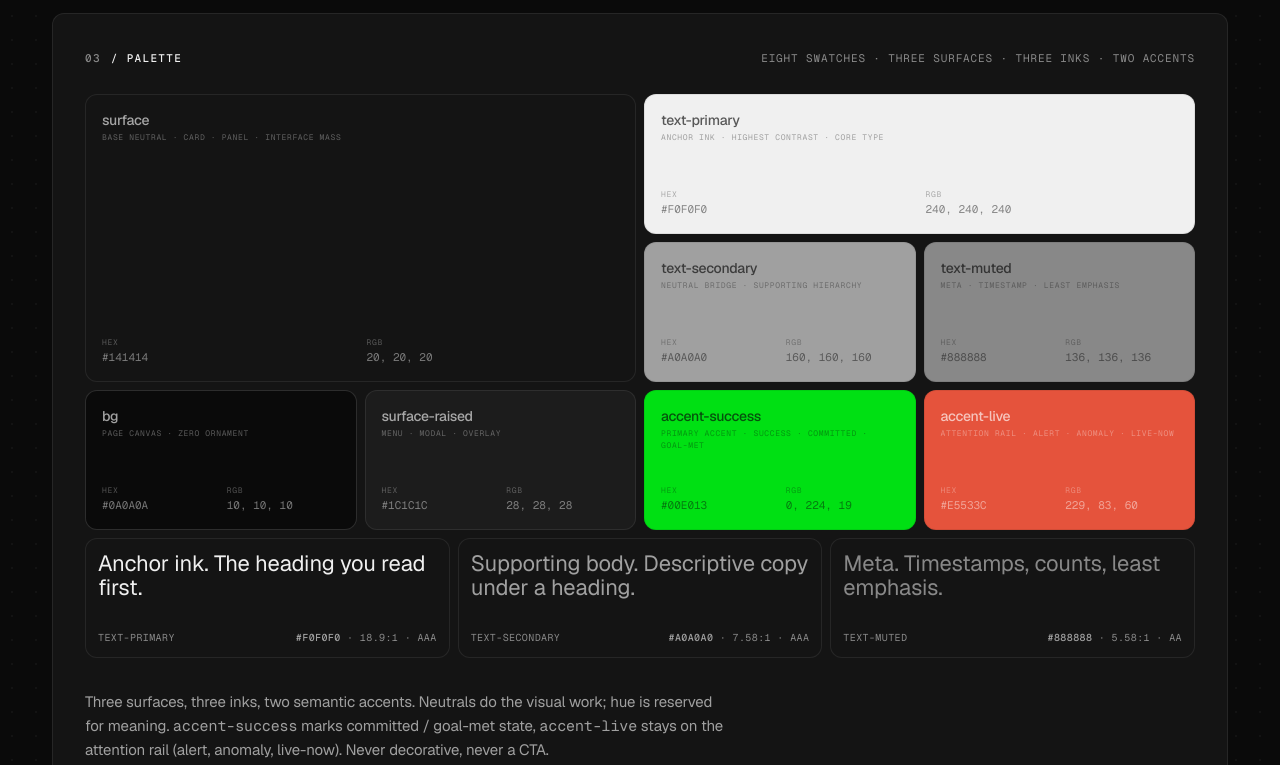
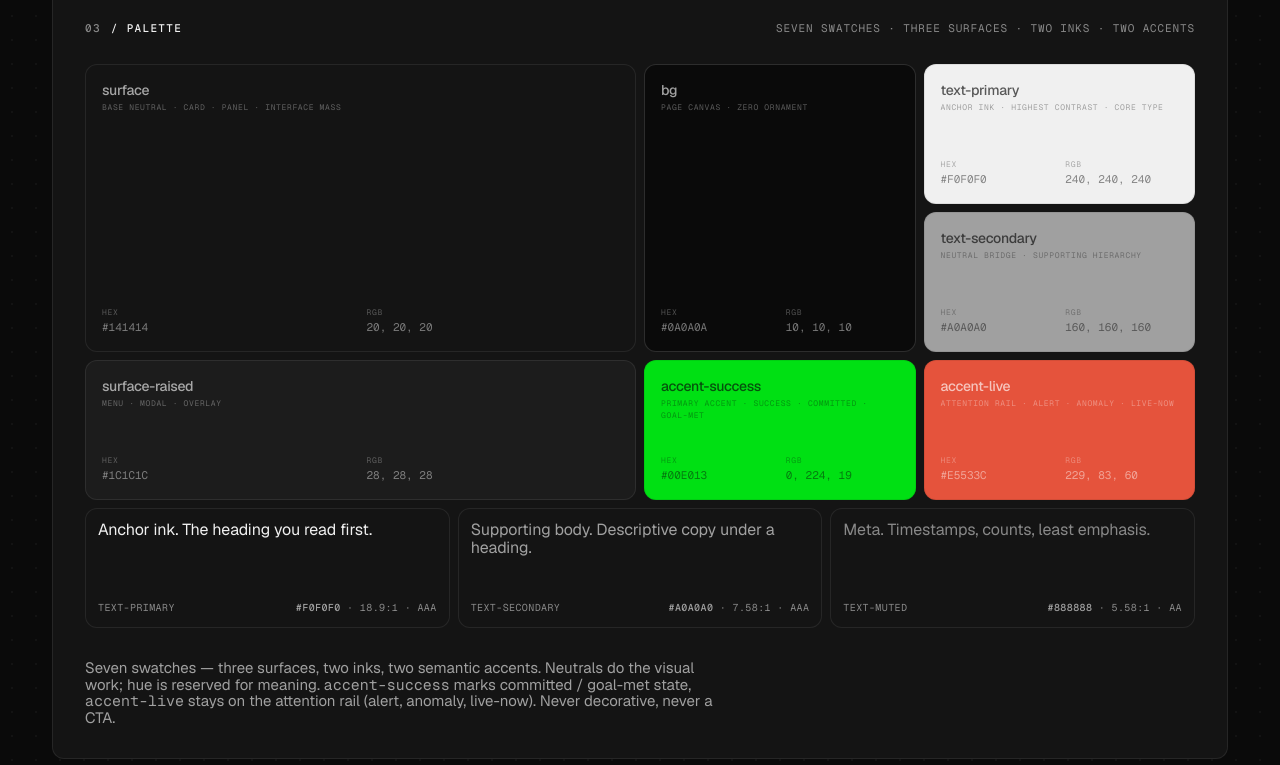
Before and after one commit to SoheilOlia/sous_ds, a website: page preview.html in a window 1280 px wide. Shown: the part 572-1337 px from the top of the page. Drawn offline with nearby package versions, Linux system fonts and the light colour scheme.

Commit message:
fix(preview): 7-card bento (reference proportions), 15px body copy, 16px specimen
Four review items, one commit.

1. Body copy. .section p line-height 24px -> 110% per the spec screenshot.
   Everything else in .section p was already correct (margin 0, max-width
   var(--ds-measure), color text-secondary, font-size 15px). Removed
   .palette-note class and .site-copy class from the paragraph; the
   wrapper .palette-summary owns the vertical space, the cascade owns
   typography. Fewer overrides = less drift surface.

2. Text-specimen sample. font-size 22px -> 16px so the card demonstrates
   ink at an actual body-text size, not a display size. Keeps Cash Sans
   var(--ds-font-display), 1.1 line-height, -0.0075em tracking.

3. Specimen hover. Verified parity with .palette-card:hover — both already
   use 'border-color: var(--ds-line-strong)' with the same transition.
   No change needed.

4. Seven-card bento. The palette grew to eight when text-muted got its
   own swatch. Removed text-muted from the bento — it lives in the
   specimens row below, where the demonstration is truer (in-context
   sentence + contrast meta). Bento now matches the reference image
   proportions:

     C1          C2          C3            C4
  R1 [SURFACE 2x2          ] [BG 1x2     ] [TEXT-PRIMARY     ]
  R2 [                     ] [           ] [TEXT-SECONDARY   ]
  R3 [SURFACE-RAISED 2x1   ] [SUCCESS 1x1] [LIVE 1x1         ]

  - SURFACE (big 2x2 anchor): interface mass, the dominant dark tone.
  - BG (tall 1x2): page canvas, the darkest value.
  - TEXT-PRIMARY / SECONDARY: stacked 1x1 ink anchors top-right.
  - SURFACE-RAISED (wide 2x1): overlay surface as the footer band.
  - ACCENT-SUCCESS / ACCENT-LIVE: deliberately small bottom-right corners.

  Section aside updated from 'Eight swatches' to 'Seven swatches · three
  surfaces · two inks · two accents' to match the new reality.

```diff
--- a/preview.html
+++ b/preview.html
@@ -296,7 +296,7 @@ body {
   max-width: var(--ds-measure);
   color: var(--ds-text-secondary);
   font-size: 15px;
-  line-height: 24px;
+  line-height: 110%;
 }
 
 .site-copy {
@@ -384,27 +384,32 @@ body {
 }
 
 /*
-  Bento grid — monochromatic as hero (big cells), accents as small corner pops.
-  4 cols × 3 rows, 8 cards:
-
-     C1          C2          C3          C4
-  R1 [SURFACE 2×2          ] [TEXT-PRIMARY 2×1           ]
-  R2 [                     ] [TEXT-SEC  ] [TEXT-MUTED    ]
-  R3 [BG       ] [RAISED  ] [SUCCESS   ] [LIVE           ]
-
-  Grid positions declare hierarchy: surface and text-primary are the anchors
-  (interface mass + anchor ink). Accents are 1×1 cells in the bottom row,
-  deliberately small — they are semantic pops, not brand decoration.
+  Bento grid — matches the reference proportions. Monochromatic dominates;
+  accents are small 1×1 corner pops. 7 cards total, 4 cols × 3 rows:
+
+     C1          C2          C3            C4
+  R1 [SURFACE 2×2          ] [BG 1×2     ] [TEXT-PRIMARY 1×1 ]
+  R2 [                     ] [           ] [TEXT-SECONDARY   ]
+  R3 [SURFACE-RAISED 2×1   ] [SUCCESS 1×1] [LIVE 1×1         ]
+
+  - SURFACE is the big hero (interface mass).
+  - BG is the tall dark column (canvas).
+  - TEXT-PRIMARY / SECONDARY stack top-right as ink anchors.
+  - SURFACE-RAISED is the wide footer band (overlay tone).
+  - The two semantic accents are the small bottom-right corners — deliberately
+    small because hue is reserved for meaning, not mass.
+
+  text-muted is intentionally absent here: it gets its own slot in the
+  text-specimens row below, where the demonstration is truer.
 */
 
 .palette-card--surface       { grid-column: 1 / span 2; grid-row: 1 / span 2; }
-.palette-card--text-primary  { grid-column: 3 / span 2; grid-row: 1; }
-.palette-card--text-secondary{ grid-column: 3; grid-row: 2; }
-.palette-card--text-muted    { grid-column: 4; grid-row: 2; }
-.palette-card--bg            { grid-column: 1; grid-row: 3; }
-.palette-card--raised        { grid-column: 2; grid-row: 3; }
-.palette-card--success       { grid-column: 3; grid-row: 3; }
-.palette-card--live          { grid-column: 4; grid-row: 3; }
+.palette-card--bg            { grid-column: 3;          grid-row: 1 / span 2; }
+.palette-card--text-primary  { grid-column: 4;          grid-row: 1; }
+.palette-card--text-secondary{ grid-column: 4;          grid-row: 2; }
+.palette-card--raised        { grid-column: 1 / span 2; grid-row: 3; }
+.palette-card--success       { grid-column: 3;          grid-row: 3; }
+.palette-card--live          { grid-column: 4;          grid-row: 3; }
 
 .palette-card__head {
   display: flex;
@@ -572,7 +577,7 @@ body {
 
 .text-specimen__sample {
   font-family: var(--ds-font-display);
-  font-size: 22px;
+  font-size: 16px;                             /* actual body-text size, not display-22 */
   line-height: 1.1;
   letter-spacing: -0.0075em;
   font-weight: 400;
@@ -603,16 +608,12 @@ body {
 
 /*
   Body copy lives in its own container below the specimens with generous
-  breathing room. This is the takeaway paragraph; it earns its own space.
+  breathing room. Inherits .section p typography (15px / 110% / text-secondary /
+  max-width: --ds-measure / margin: 0). No class-level overrides; the
+  wrapper owns the vertical spacing, the cascade owns everything else.
 */
 .palette-summary {
-  margin-top: var(--ds-space-7);             /* 32px — the floor the user specified */
-}
-
-.palette-note {
-  max-width: 48ch;
-  margin: 0;
-  color: var(--ds-text-muted);                /* matches #666 muted-body intent; dark-safe AA 5.58:1 */
+  margin-top: var(--ds-space-7);             /* 32px — body-copy breathing room floor */
 }
 
 @media (max-width: 980px) {
@@ -627,7 +628,6 @@ body {
   .palette-card--surface,
   .palette-card--text-primary,
   .palette-card--text-secondary,
-  .palette-card--text-muted,
   .palette-card--bg,
   .palette-card--raised,
   .palette-card--success,
@@ -1487,7 +1487,7 @@ body {
     <section class="section" data-col="12" style="animation-delay:80ms">
       <div class="section-head">
         <span class="section-num">03<b>/ Palette</b></span>
-        <span class="section-aside">Eight swatches · three surfaces · three inks · two accents</span>
+        <span class="section-aside">Seven swatches · three surfaces · two inks · two accents</span>
       </div>
       <div class="palette-showcase">
         <div class="palette-card palette-card--bg" style="--swatch-fill: var(--ds-bg); --swatch-ink: var(--ds-text-primary); --swatch-border: var(--ds-line-strong);">
@@ -1575,23 +1575,6 @@ body {
           </div>
         </div>
 
-        <div class="palette-card palette-card--text-muted" style="--swatch-fill: var(--ds-text-muted); --swatch-ink: var(--ds-text-on-primary); --swatch-border: rgba(0, 0, 0, 0.08);">
-          <div class="palette-card__head">
-            <div class="palette-card__name">text-muted</div>
-            <div class="palette-card__role">meta · timestamp · least emphasis</div>
-          </div>
-          <div class="palette-card__meta">
-            <div>
-              <div class="palette-card__meta-label">HEX</div>
-              <div class="palette-card__meta-value">#888888</div>
-            </div>
-            <div>
-              <div class="palette-card__meta-label">RGB</div>
-              <div class="palette-card__meta-value">136, 136, 136</div>
-            </div>
-          </div>
-        </div>
-
         <div class="palette-card palette-card--success" style="--swatch-fill: var(--ds-accent-success); --swatch-ink: var(--ds-text-on-success); --swatch-border: rgba(0, 0, 0, 0.08);">
           <div class="palette-card__head">
             <div class="palette-card__name">accent-success</div>
@@ -1654,8 +1637,8 @@ body {
       </div>
 
       <div class="palette-summary">
-        <p class="palette-note site-copy">
-          Three surfaces, three inks, two semantic accents. Neutrals do the visual work; hue is reserved for meaning. <span class="mono">accent-success</span> marks committed / goal-met state, <span class="mono">accent-live</span> stays on the attention rail (alert, anomaly, live-now). Never decorative, never a CTA.
+        <p>
+          Seven swatches — three surfaces, two inks, two semantic accents. Neutrals do the visual work; hue is reserved for meaning. <span class="mono">accent-success</span> marks committed / goal-met state, <span class="mono">accent-live</span> stays on the attention rail (alert, anomaly, live-now). Never decorative, never a CTA.
         </p>
       </div>
     </section>
```
